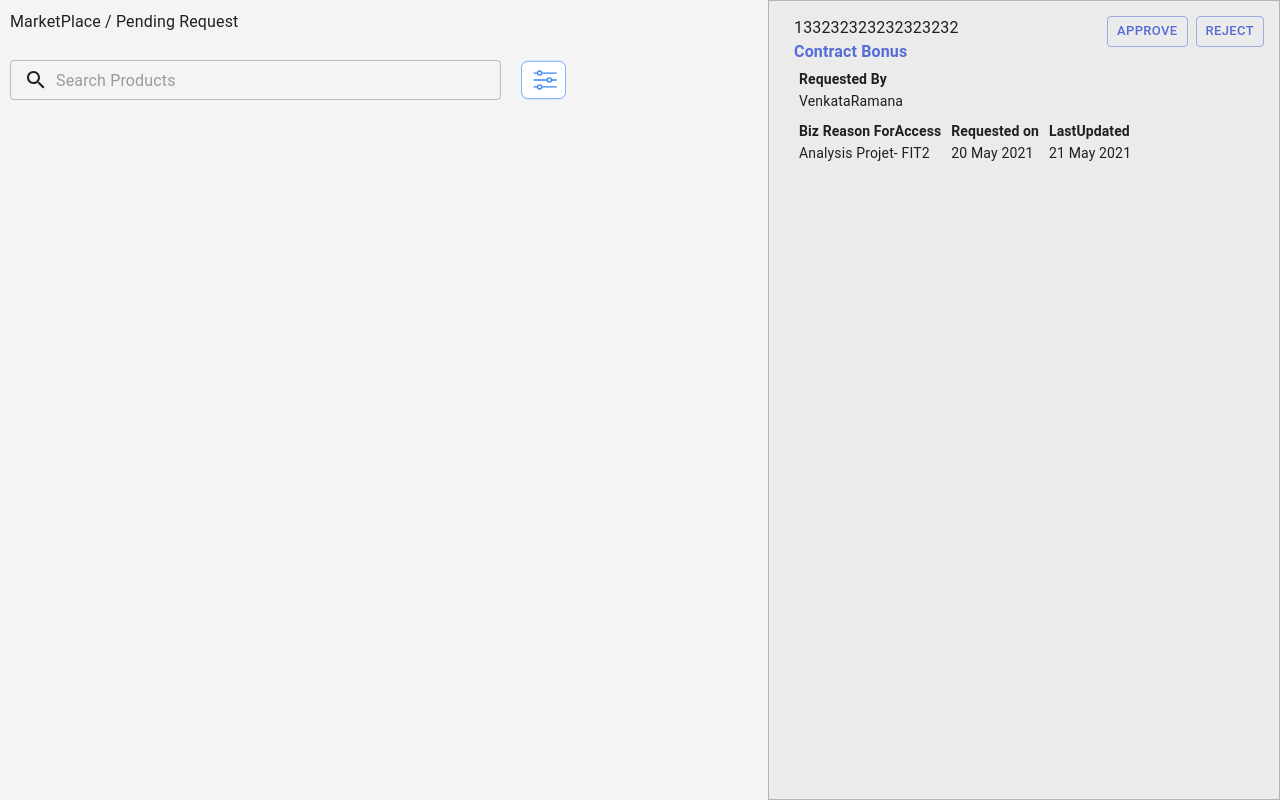
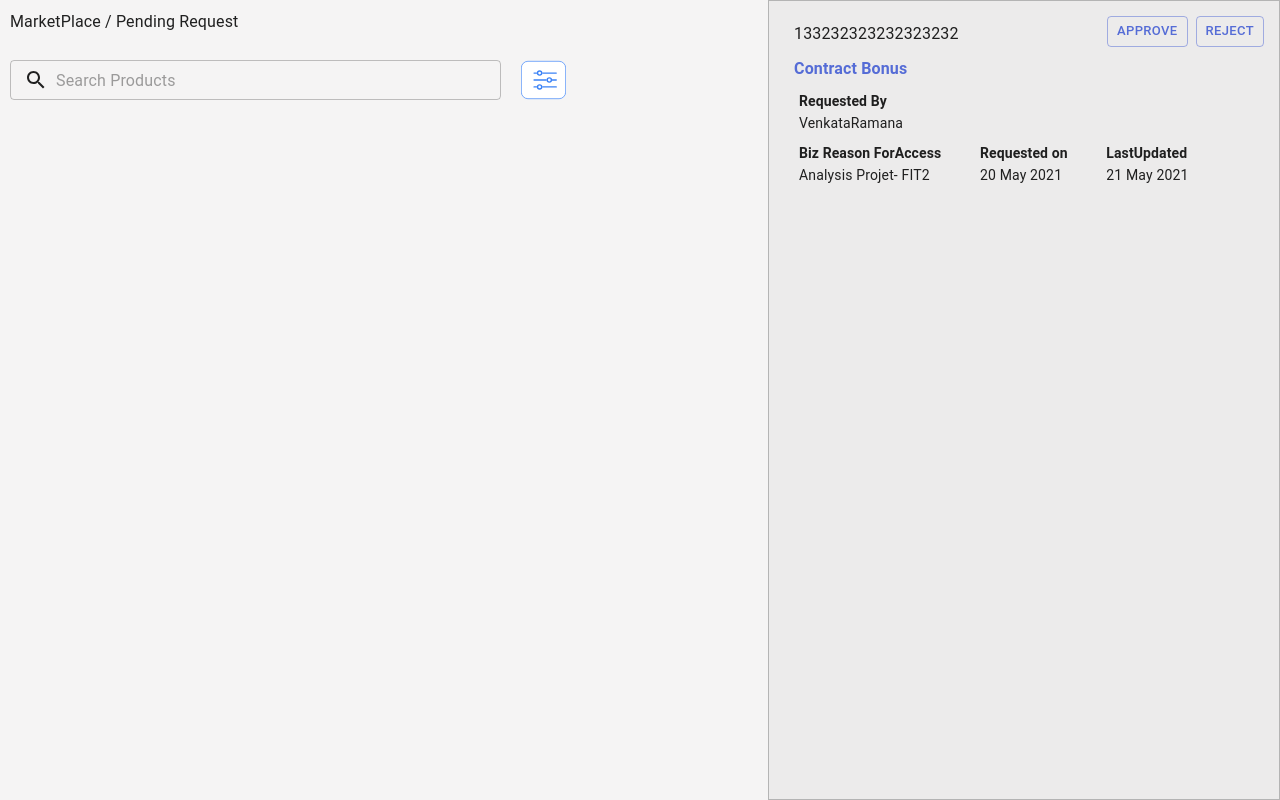
Before and after one commit to hsit18/marketplace-ui, a React (Create React App) app: page / in a window 1280 px wide. Built offline with nearby package versions, Linux system fonts and the light colour scheme.

Commit message:
css changes

```diff
--- a/src/PendingRequest/index.css
+++ b/src/PendingRequest/index.css
@@ -43,7 +43,11 @@
 }
 
 .header {
-  flex: 1;
+  flex: 1 1;
+  height: 70px;
+  display: flex;
+  flex-direction: column;
+  justify-content: space-around;
 }
 
 .right-header button {
@@ -56,4 +60,6 @@
 
 .right-row {
   display: flex;
+  justify-content: space-between;
+  width: 85%;
 }
```
